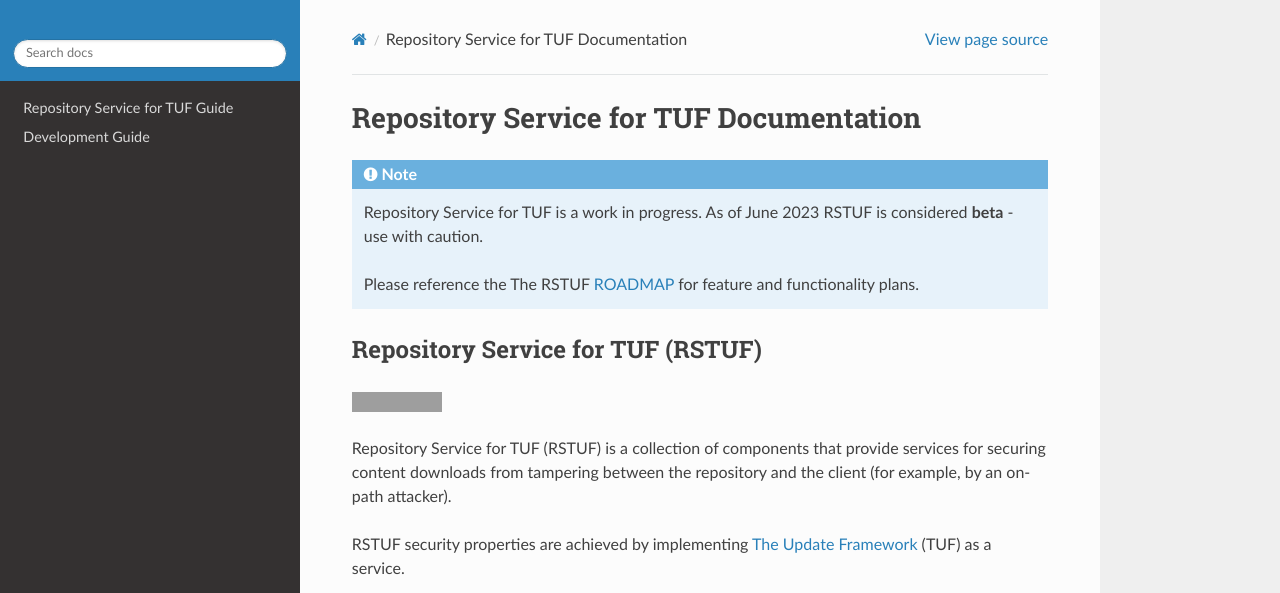
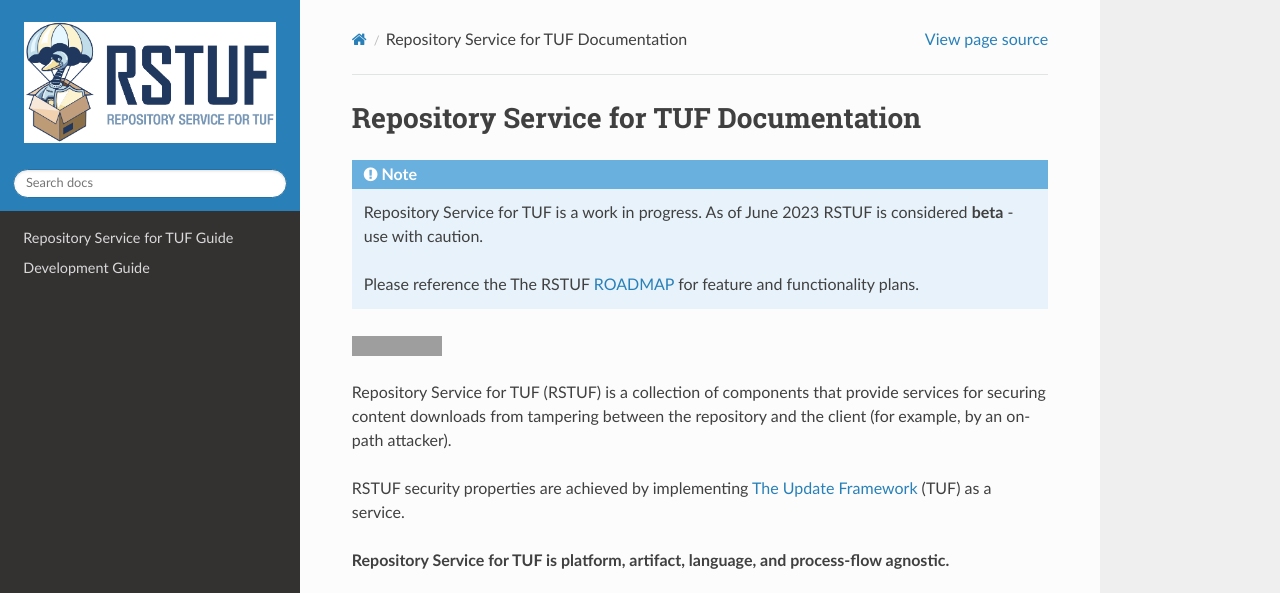
Before and after one commit to repository-service-tuf/repository-service-tuf, a Sphinx documentation site: the page built from docs/source/index.rst, in a window 1280 px wide and 900 px high, cut to the strip 0-593 px from the top of the window. Built offline with Sphinx 7.4.7 and the Read the Docs theme 2.0.0, drawn with Linux system fonts in a browser that asks for light colours; grey boxes are pictures that could not be loaded.

Commit message:
Fix logo paths
- README.rst
- Guide index.rst

Signed-off-by: Kairo de Araujo <kdearaujo@vmware.com>

```diff
--- a/README.rst
+++ b/README.rst
@@ -1,5 +1,9 @@
 Repository Service for TUF (RSTUF)
 ==================================
+
+.. image:: ./docs/source/_static/rstuf-logo.png
+
+.. readme-logo
 
 |OpenSSF Best Practices|
 
--- a/docs/source/conf.py
+++ b/docs/source/conf.py
@@ -68,7 +68,7 @@ html_theme = 'sphinx_rtd_theme'
 # relative to this directory. They are copied after the builtin static files,
 # so a file named "default.css" will overwrite the builtin "default.css".
 html_static_path = ['_static']
-html_logo = '_static/rstuf-logo.gif'
+html_logo = '_static/rstuf-logo.png'
 html_favicon = '_static/rstuf.ico'
 # HTML Theme Options
 html_theme_options = {
--- a/docs/source/index.rst
+++ b/docs/source/index.rst
@@ -10,6 +10,7 @@ Repository Service for TUF Documentation
     Please reference the The RSTUF `ROADMAP`_ for feature and functionality plans.
 
 .. include:: ../../README.rst
+  :start-after: .. readme-logo
   :end-before: .. readme-design
 
 .. raw:: html
```
